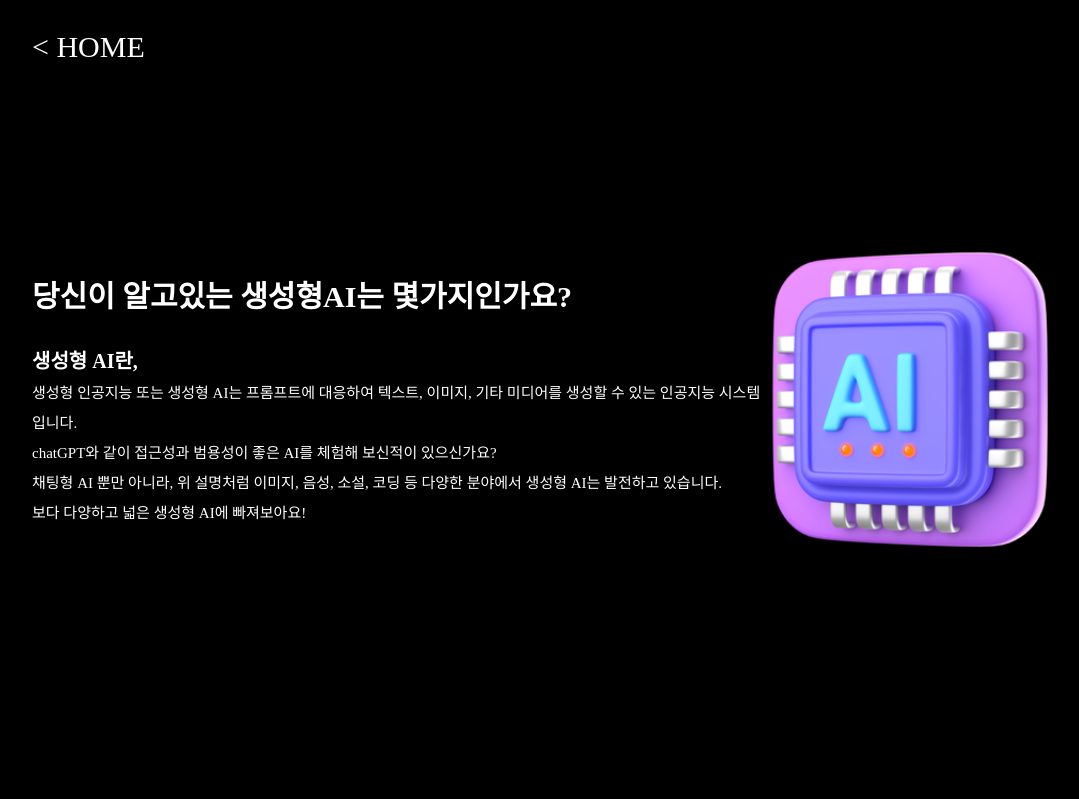
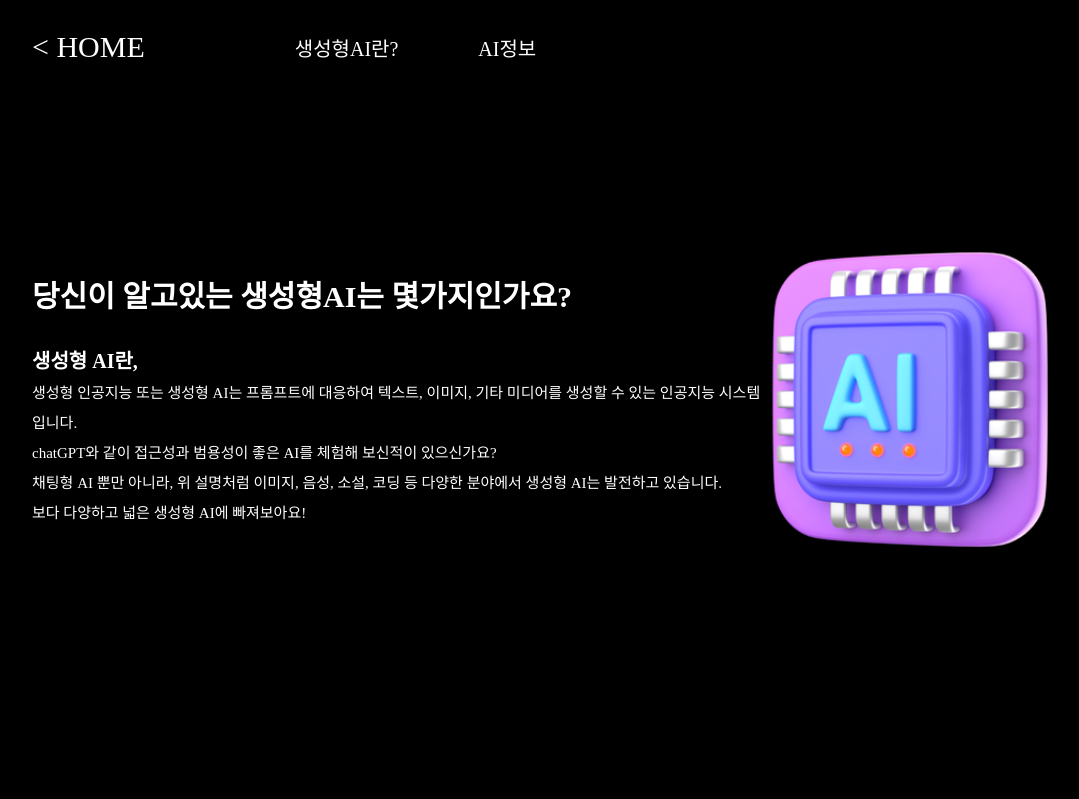
Before and after one commit to de-quei/NetworkProgramming_club_website, a Django app: page /ACH/ai_info/ in a window 1280 px wide. Shown: the top 799 px of the page, without its empty margins (98-1177 px from the left). Run offline with Django 4.2, Linux system fonts and the light colour scheme.

Commit message:
ai-info > nav bar

```diff
--- a/ACH/static/css/ai_info.css
+++ b/ACH/static/css/ai_info.css
@@ -22,11 +22,26 @@ nav {
     width: 100%;
 }
 
-nav a {
+nav p {
+    font-size: 30px;
+}
+
+nav ul {
+    display: flex;
+    gap: 80px;
+}
+
+nav ul li {
+    list-style: none;
+    font-size: 20px;
+}
+
+nav a,
+nav ul li a{
     text-decoration: none;
     color: white;
-    font-size: 30px;
 }
+
 
 section {
     height: 100vh;
--- a/ACH/templates/ACH/ai_info.html
+++ b/ACH/templates/ACH/ai_info.html
@@ -10,9 +10,13 @@
     <!--상단 내비 바-->
     <nav>
         <a href="{% url "ACH:index" %}"><p>< HOME</p></a>
+        <ul>
+            <li><a href="#description">생성형AI란?</a></li>
+            <li><a href="#ai-content">AI정보</a></li>
+        </ul>
     </nav>
 
-    <section>
+    <section id="description">
         <div class="preface">
             <div class="description">
                 <h1>당신이 알고있는 생성형AI는 몇가지인가요?</h1>
@@ -27,7 +31,7 @@
     </section>
 
     <!--AI 정보-->
-    <div class="info-container">
+    <div class="info-container" id="ai-content">
         <div class="info-title">
             <h1>원하는 생성형 AI를 클릭해주세요! 👆️</h1>
             <p><strong>"커서"</strong>를 올리면 AI의 이름과 특징을,<br><strong>"클릭"</strong>하면 더 자세한 특징과 사용방법에 대해 조회할 수 있습니다.</p>
```
Also changed, not shown: ACH/static/js/ai-info.js (added, +35 -0 lines).
